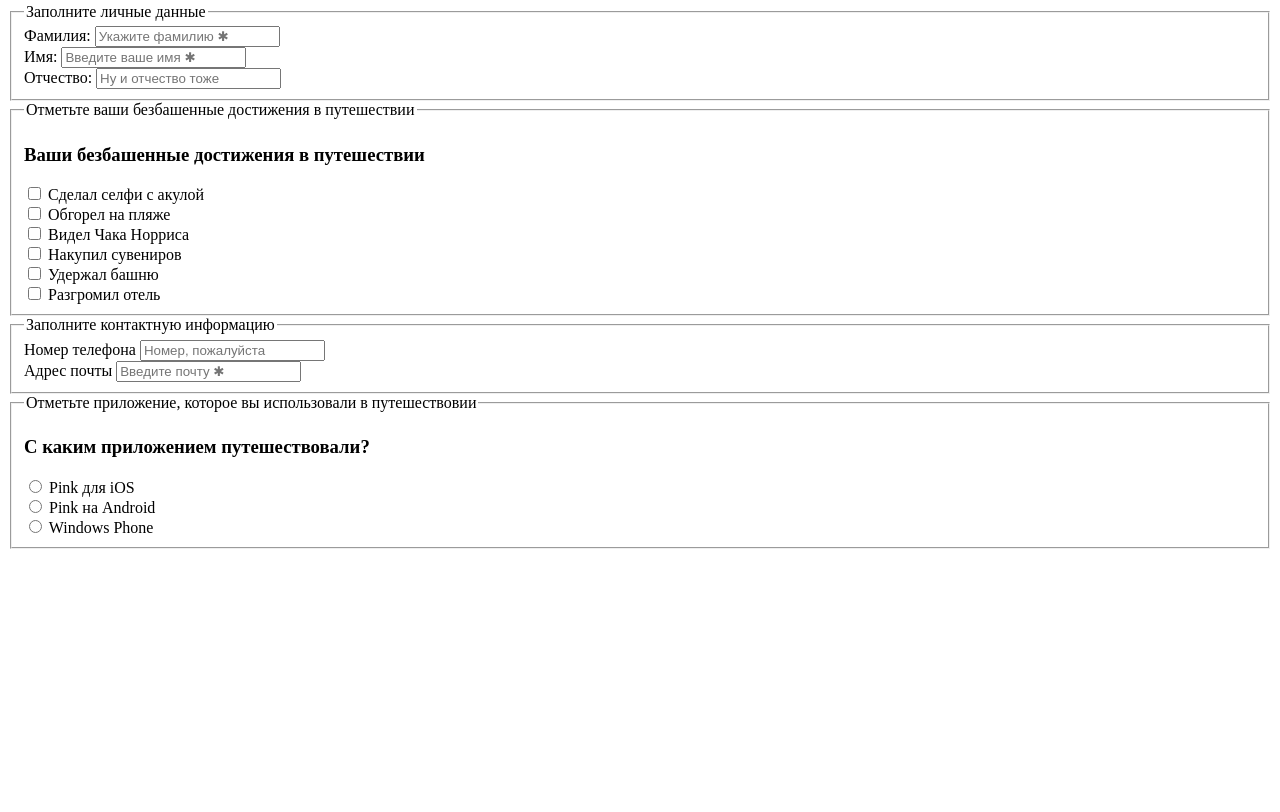
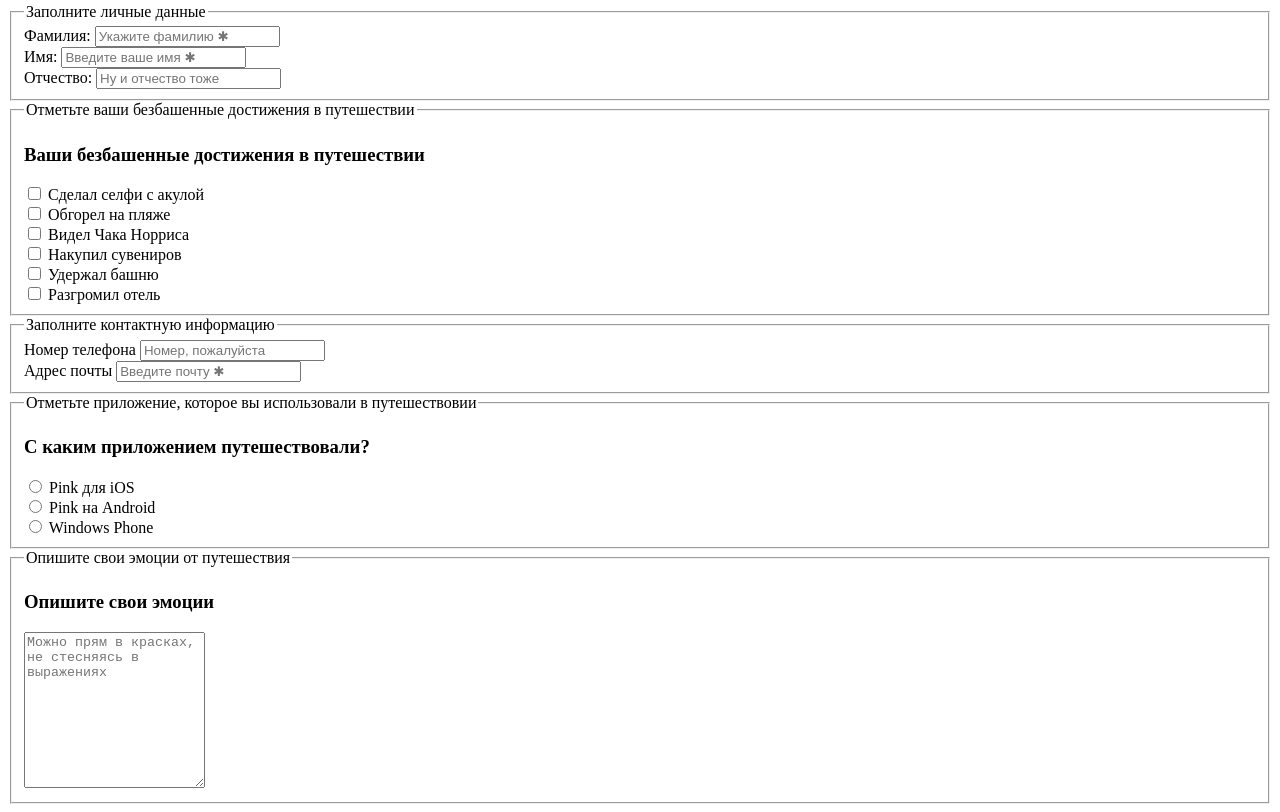
Before and after one commit to n-anna/41626-pink, a website: page form.html in a window 1280 px wide. Shown: the part 378-1190 px from the top of the page. Before the commit the page ends 935 px from the top, so only its background shows below. Drawn offline with Linux system fonts and the light colour scheme.

Commit message:
Добавили в форму поле для описания (textarea)

```diff
--- a/form.html
+++ b/form.html
@@ -206,6 +206,20 @@
                   </label>
                 </div>
               </fieldset>
+              <!-- Describe Info Block 5 -->
+              <fieldset class="form__descr-holder">
+                <!-- Accessibility: hidden legend -->
+                <legend class="form__descr-legend sr-only visually-hidden">Опишите свои эмоции от путешествия</legend>
+                <!-- Accessibility: heading is invisible to sr, because legend has an accessible alternative -->
+                <div class="form__descr-message">
+                  <h3 class="form__descr-heading body-text" aria-hidden="true">Опишите свои эмоции</h3>
+                </div>
+                <div class="form__textarea">
+                  <label class="form__textarea-txt">
+                    <textarea class="form__textarea-formcontrol form-label" cols="20" rows="10" name="descr" placeholder="Можно прям в красках, не стесняясь в выражениях"></textarea>
+                  </label>
+                </div>
+              </fieldset>
 
             </form>
           </div>
```
